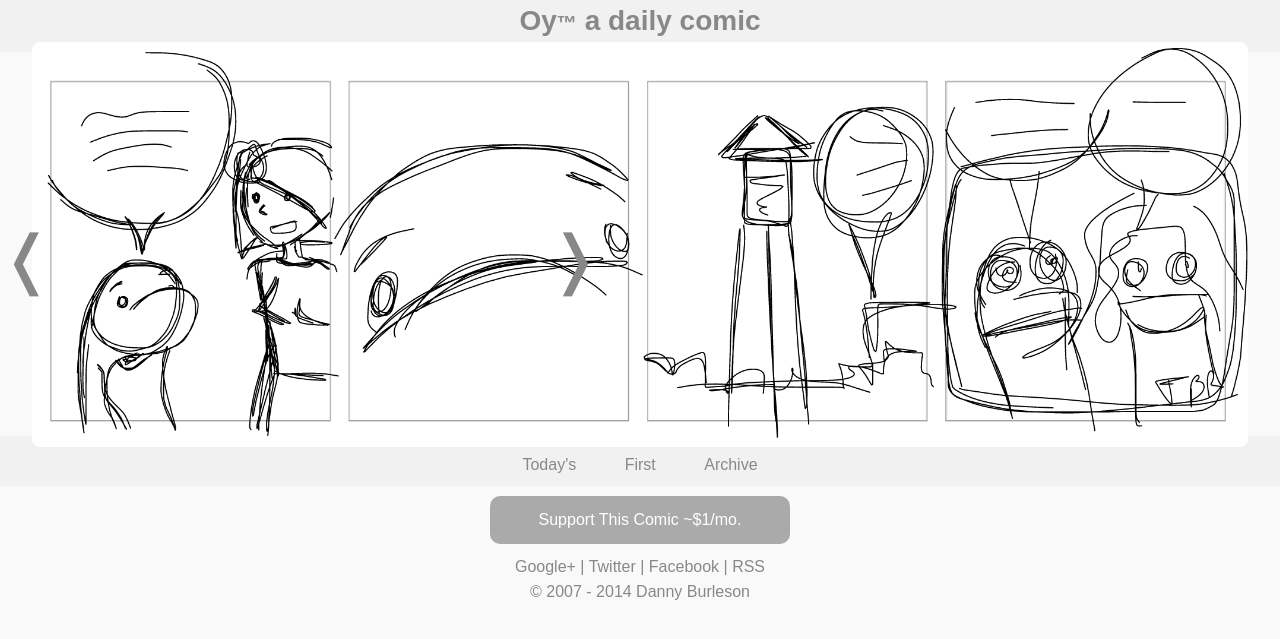
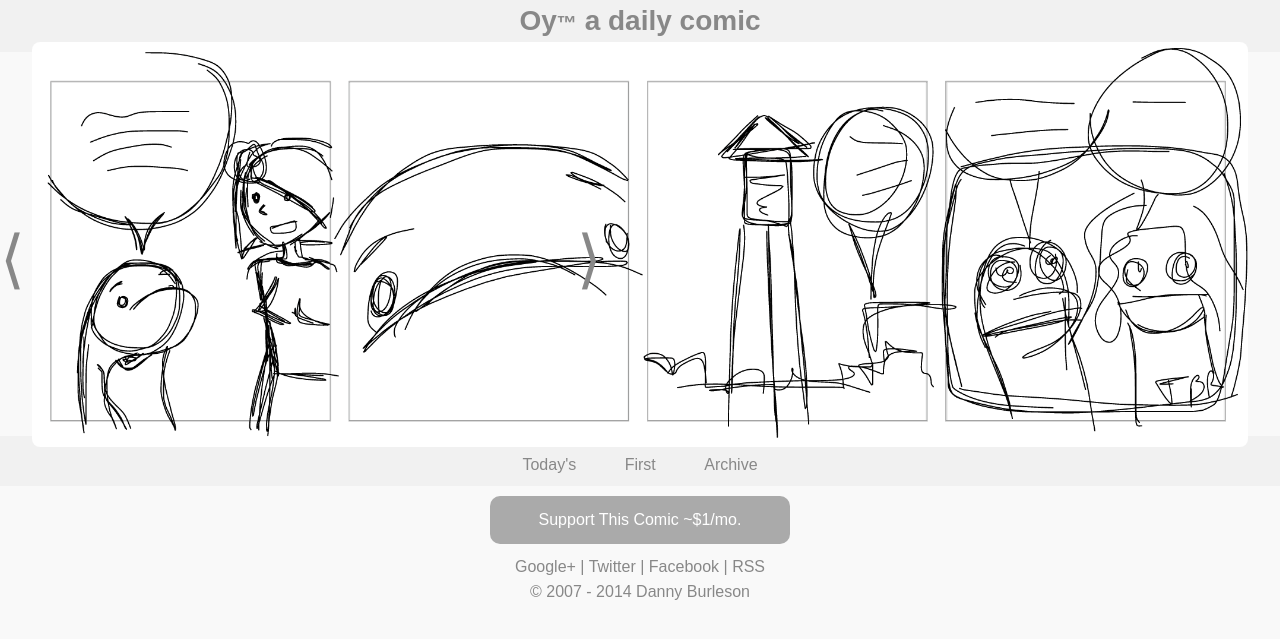
Before and after one commit to oycomics/oycomics.github.io, a Jekyll site: the page built from _posts/2014-04-04-daily-test-002.md, in a window 1280 px wide. Shown: the top 639 px of the page. Built offline with Jekyll 4.4.1, drawn with Linux system fonts in a browser that asks for light colours; Markdown is read by kramdown in place of the engine named in the settings.

Commit message:
Update comic_nav.html

```diff
--- a/_includes/comic_nav.html
+++ b/_includes/comic_nav.html
@@ -1,7 +1,7 @@
 {% if page.previous.url %}
-<a class="comic_nav comic_nav_prev" href="{{page.previous.url}}" title="Previous Comic: {{page.previous.title}}"><span>&#10092;</span></a>
+<a class="comic_nav comic_nav_prev" href="{{page.previous.url}}" title="Previous Comic: {{page.previous.title}}"><span>&lang;</span></a>
 {% endif %}
 
 {% if page.next.url %}
-<a class="comic_nav comic_nav_next"  href="{{page.next.url}}" title="Next Comic: {{page.next.title}}"><span>&#10093;</span></a>
+<a class="comic_nav comic_nav_next"  href="{{page.next.url}}" title="Next Comic: {{page.next.title}}"><span>&rang;</span></a>
 {% endif %}
```
